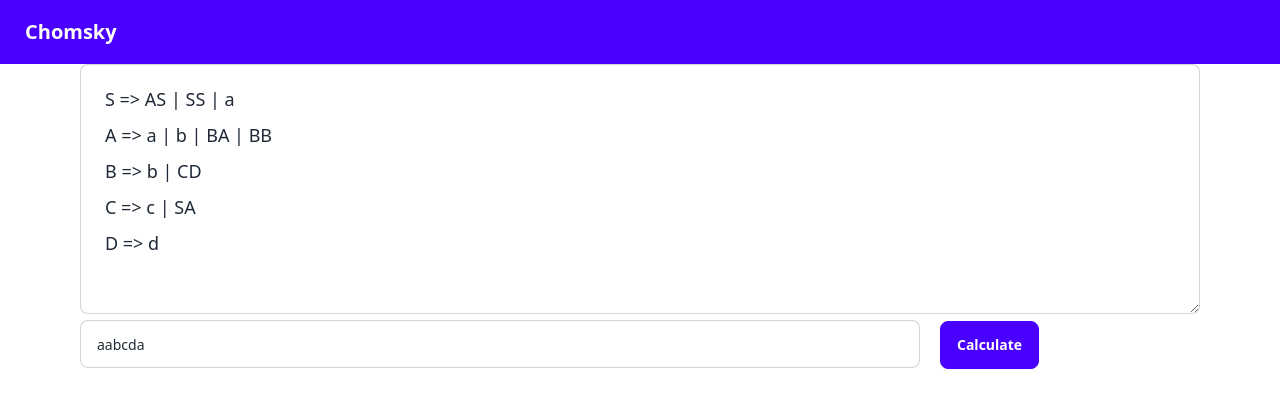
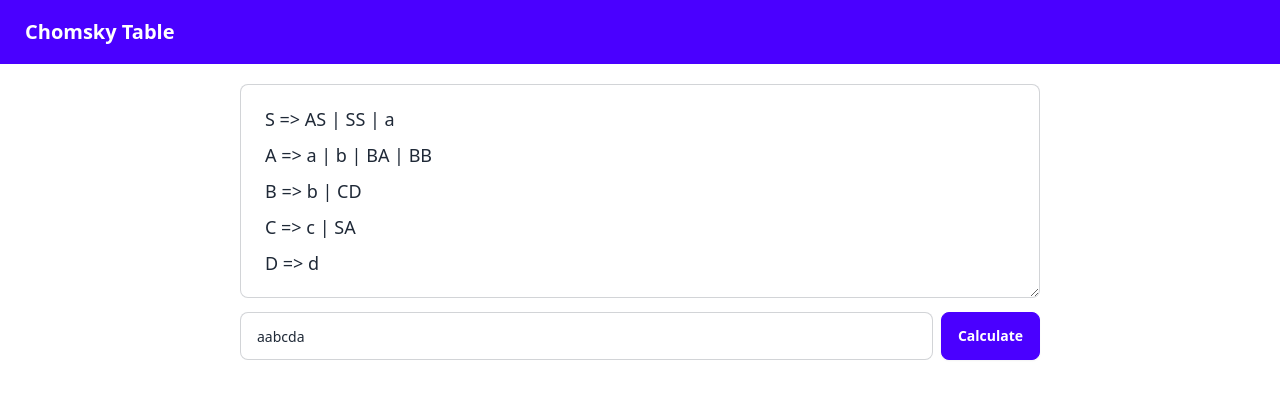
Before and after one commit to iAliF/Chomsky-Table, a plain HTML site: page index.html in a window 1280 px wide. Drawn offline with nearby package versions, Linux system fonts and the light colour scheme.

Commit message:
Update UI

```diff
--- a/index.html
+++ b/index.html
@@ -12,20 +12,21 @@
 
 <div id="app">
     <div class="navbar bg-primary text-white">
-        <a class="btn btn-ghost text-xl">Chomsky</a>
+        <a class="btn btn-ghost text-xl">Chomsky Table</a>
     </div>
 
-    <div class="mx-20">
+    <div class="md: mx-10 lg:mx-60 mt-5">
         <textarea v-model="grammarInput"
                   :class="{'textarea-error': !isGrammarValid}"
                   class="w-full textarea textarea-bordered textarea-lg"
                   placeholder="Grammar (S => A | B | C)"
-                  rows="6"
+                  rows="5"
                   @input="validateGrammar"></textarea>
 
+        <div class="flex gap-2 mt-2">
             <input v-model="sentence"
                    :class="{'input-error': !isSentenceValid}"
-               class="input input-bordered w-3/4 input-md mr-5"
+                   class="input input-bordered input-md flex-grow"
                    placeholder="Sentence"
                    type="text"
                    @input="validateSentence">
@@ -36,8 +37,9 @@
                     @click="calculate">
                 Calculate
             </button>
+        </div>
 
-        <div v-if="done">
+        <div v-if="done" class="mt-4">
             <table class="table table-zebra table-md">
                 <tr v-for="(row, i) in table" :key="'row-' + i">
                     <td v-for="(cell, j) in row" :key="'cell-' + j">
@@ -46,11 +48,13 @@
                 </tr>
             </table>
 
+            <div class="mt-2">
                 <div v-if="isValid" class="alert alert-success">
                     <span>The sentence belongs to the language defined by the grammar.</span>
                 </div>
                 <div v-else class="alert alert-error">
                     <span>The sentence does not belong to the language defined by the grammar.</span>
+                </div>
             </div>
         </div>
 
```
Lines whose indentation alone changed are shown as unchanged.
